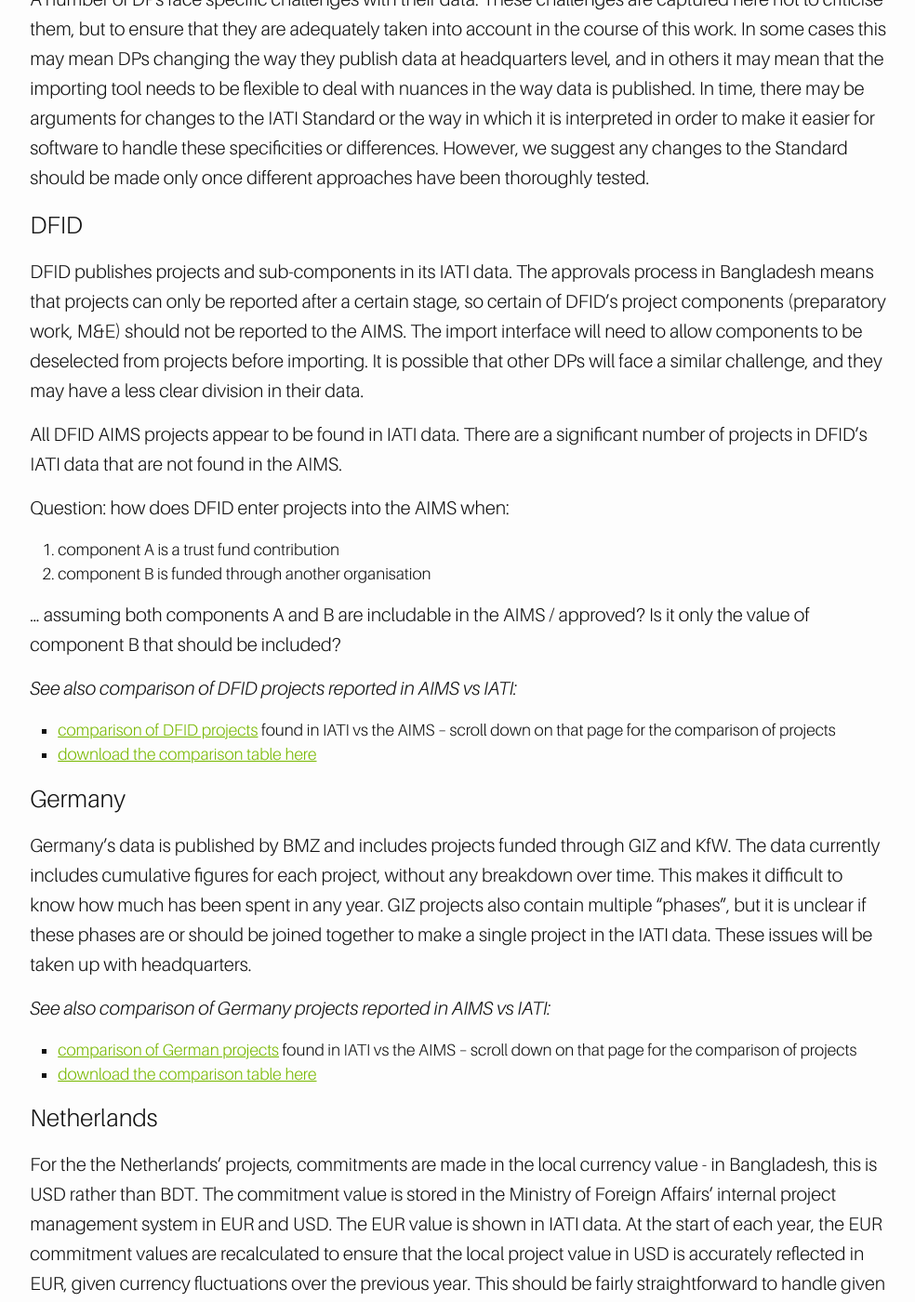
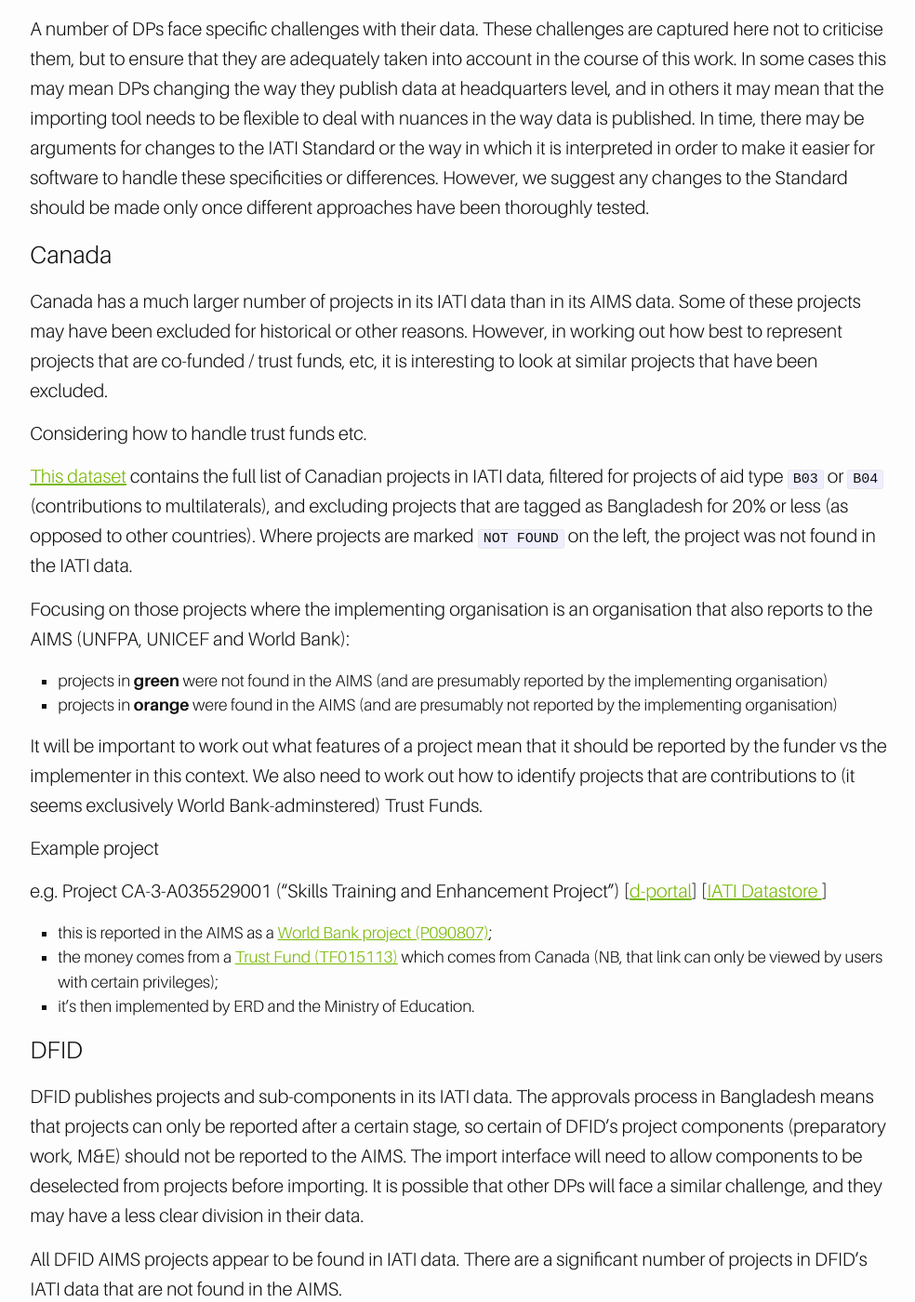
Before and after one commit to BD-IATI/bd-iati.github.io, a Jekyll site: the page built from _background/donor_data.md, in a window 1280 px wide and 1400 px high, scrolled down 1597 px. Shown: the whole window at 93% size, without its empty margins (261-1245 px from the left). Built offline with Jekyll 4.4.1, drawn with Linux system fonts in a browser that asks for light colours; nearby versions of some CDN libraries; comment, search, counter and statistics services are not loaded; some of the changed text lies outside the part shown.

Commit message:
Add some stuff on Canada

```diff
--- a/_background/donor_data.md
+++ b/_background/donor_data.md
@@ -42,6 +42,28 @@
 
 ## Analysis of specific donors' data
 A number of DPs face specific challenges with their data. These challenges are captured here not to criticise them, but to ensure that they are adequately taken into account in the course of this work. In some cases this may mean DPs changing the way they publish data at headquarters level, and in others it may mean that the importing tool needs to be flexible to deal with nuances in the way data is published. In time, there may be arguments for changes to the IATI Standard or the way in which it is interpreted in order to make it easier for software to handle these specificities or differences. However, we suggest any changes to the Standard should be made only once different approaches have been thoroughly tested.
+
+### Canada
+Canada has a much larger number of projects in its IATI data than in its AIMS data. Some of these projects may have been excluded for historical or other reasons. However, in working out how best to represent projects that are co-funded / trust funds, etc, it is interesting to look at similar projects that have been excluded.
+
+#### Considering how to handle trust funds etc.
+
+[This dataset](https://github.com/BD-IATI/donor-data/raw/aae21ba2196d1b1b85be1c2d938b5510d3b58d81/canada/iati_projects_and_aims.xlsx) contains the full list of Canadian projects in IATI data, filtered for projects of aid type `B03` or `B04` (contributions to multilaterals), and excluding projects that are tagged as Bangladesh for 20% or less (as opposed to other countries). Where projects are marked `NOT FOUND` on the left, the project was not found in the IATI data.
+
+Focusing on those projects where the implementing organisation is an organisation that also reports to the AIMS (UNFPA, UNICEF and World Bank):
+
+* projects in **green** were not found in the AIMS (and are presumably reported by the implementing organisation)
+* projects in **orange** were found in the AIMS (and are presumably not reported by the implementing organisation)
+
+It will be important to work out what features of a project mean that it should be reported by the funder vs the implementer in this context. We also need to work out how to identify projects that are contributions to (it seems exclusively World Bank-adminstered) Trust Funds.
+
+#### Example project
+
+e.g. Project CA-3-A035529001 ("Skills Training and Enhancement Project") [[d-portal](http://www.d-portal.org/ctrack.html?country=BD#view=act&aid=CA-3-A035529001)] [[IATI Datastore ](http://datastore.iatistandard.org/api/1/access/activity.xml?iati-identifier=CA-3-A035529001)]
+
+* this is reported in the AIMS as a [World Bank project (P090807)](http://aims.erd.gov.bd/AIMS/ProjectInfo/Details/1188);
+* the money comes from a [Trust Fund (TF015113)](http://aims.erd.gov.bd/AIMS/TrustFund/Index) which comes from Canada (NB, that link can only be viewed by users with certain privileges);
+* it's then implemented by ERD and the Ministry of Education.
 
 ### DFID
 DFID publishes projects and sub-components in its IATI data. The approvals process in Bangladesh means that projects can only be reported after a certain stage, so certain of DFID's project components (preparatory work, M&E) should not be reported to the AIMS. The import interface will need to allow components to be deselected from projects before importing. It is possible that other DPs will face a similar challenge, and they may have a less clear division in their data.
```
